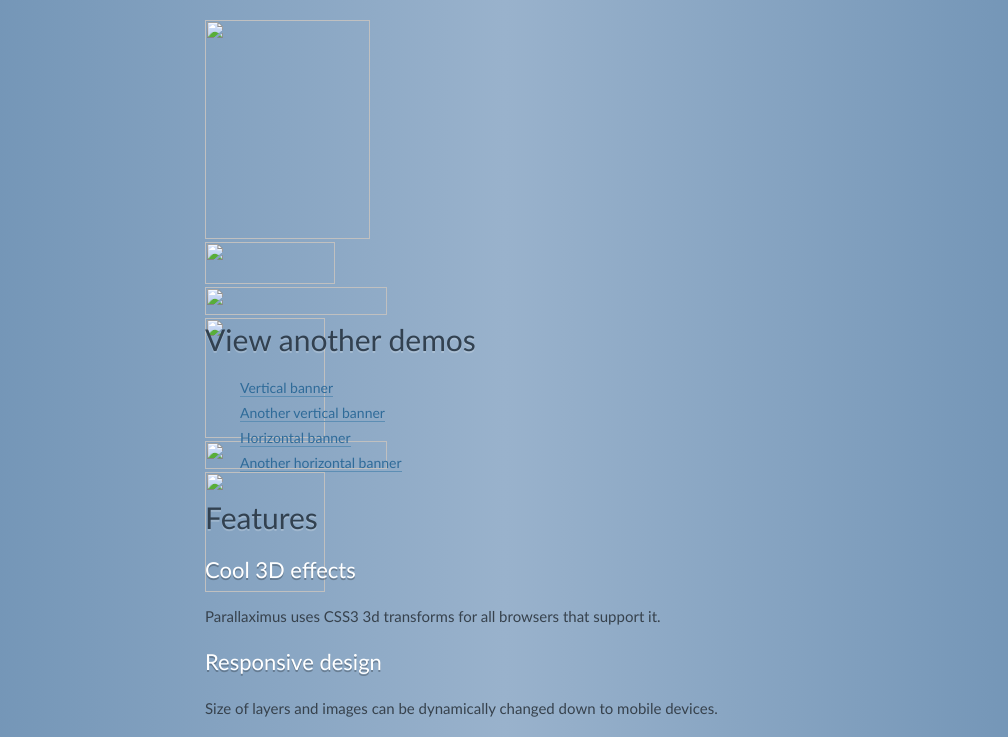
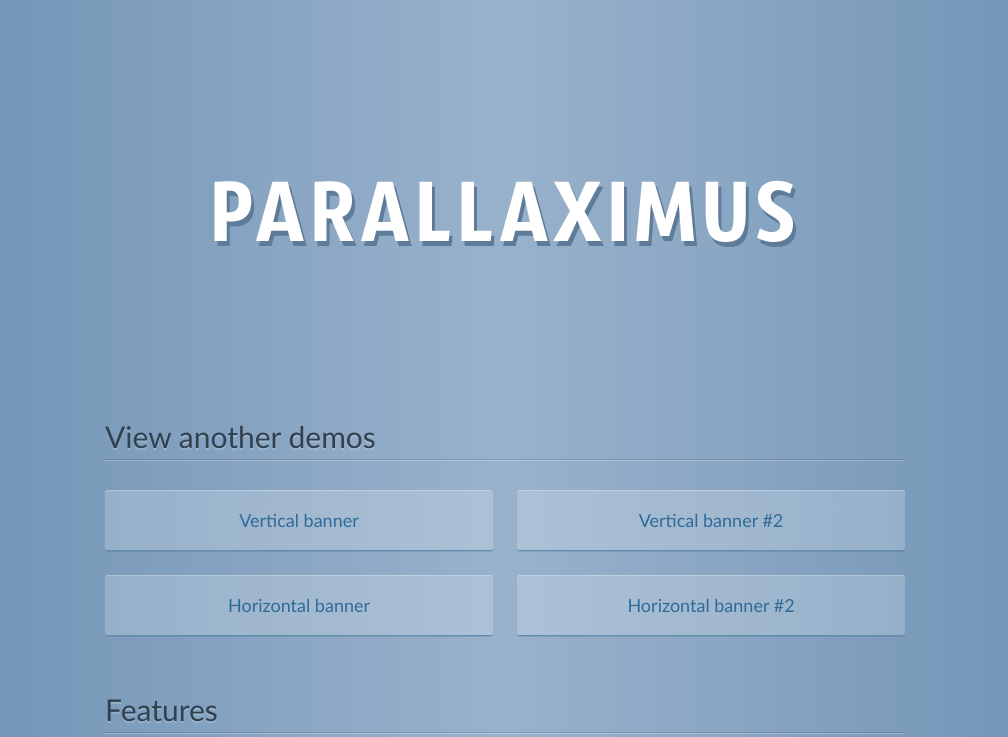
Before and after one commit to upsolution/devsukhar, a plain HTML site: page parallaximus/index.html in a window 1280 px wide. Shown: the top 737 px of the page, without its empty margins (135-1143 px from the left). Drawn offline with Linux system fonts and the light colour scheme; a script that the page names is missing.

Commit message:
update styles

```diff
--- a/parallaximus/css/style.css
+++ b/parallaximus/css/style.css
@@ -2,8 +2,6 @@ body {
 	font-family: Trebuchet ms,Tahoma,sans-serif;
 	color: #37424d;
 	}
-
-/* selection */
 ::selection {
 	background: #4e697d;
 	color: #fff;
@@ -34,69 +32,44 @@ a {
 		border-bottom: 1px solid #444;
 		}
 
-.l-canvas {
-	background: #83a1bf; /* Old browsers */
-	background: -moz-linear-gradient(left,  #6b8fb2 0%, #99b2cc 50%, #6b8fb2 100%); /* FF3.6+ */
-	background: -webkit-gradient(linear, left top, right top, color-stop(0%,#6b8fb2), color-stop(50%,#99b2cc), color-stop(100%,#6b8fb2)); /* Chrome,Safari4+ */
-	background: -webkit-linear-gradient(left,  #6b8fb2 0%,#99b2cc 50%,#6b8fb2 100%); /* Chrome10+,Safari5.1+ */
-	background: -o-linear-gradient(left,  #6b8fb2 0%,#99b2cc 50%,#6b8fb2 100%); /* Opera 11.10+ */
-	background: -ms-linear-gradient(left,  #6b8fb2 0%,#99b2cc 50%,#6b8fb2 100%); /* IE10+ */
-	background: linear-gradient(to right,  #6b8fb2 0%,#99b2cc 50%,#6b8fb2 100%); /* W3C */
-	filter: progid:DXImageTransform.Microsoft.gradient( startColorstr='#6b8fb2', endColorstr='#6b8fb2',GradientType=1 ); /* IE6-9 */
-	}
-.l-canvas-h {
-	margin: 0 auto;
-	width: 600px;
-	padding: 20px 0 60px;
-	}
-.w-parallaximus {
-	height: 300px;
-	width: 600px;
-	}
-
-/* g-html */
+/* typography */
 h1, h2, h3, h4 {
 	font-family: Trebuchet ms,Tahoma,sans-serif;
 	font-weight: 200;
 	}
 h1 {
-	margin: 0 0 20px;
+	margin: 0 0 15px;
 	color: #324150;
 	font-size: 36px;
 	line-height: 44px;
 	}
 h2 {
-	margin: 0 0 20px;
+	margin: 0 0 30px;
+	padding: 10px 0 4px;
+	border-bottom: 1px solid rgba(0,0,0,0.15);
+	box-shadow: 0 1px 0 rgba(255,255,255,0.25);
 	color: #324150;
 	font-size: 30px;
 	line-height: 38px;
 	text-shadow: 0 2px 0 rgba(255,255,255,0.2)
 	}
 h3 {
-	margin: 0 0 20px;
+	margin: 0 0 10px;
 	color: #fff;
 	font-size: 22px;
 	line-height: 28px;
 	text-shadow: 0 2px 0 rgba(0,0,0,0.25)
 	}
 h4 {
-	margin: 0 0 20px;
+	margin: 0 0 15px;
 	color: #324150;
 	font-size: 18px;
 	line-height: 24px;
 	}
 p {
-	margin: 0 0 20px;
+	margin: 0 0 15px;
 	font-size: 15px;
 	line-height: 24px;
-	}
-hr {
-	border-bottom: 1px solid #ddd;
-	border-right: none;
-	border-left: none;
-	border-top: none;
-	margin: 0 0 20px;
-	height: 1px;
 	}
 ul {
 	margin: 0 0 25px;
@@ -112,3 +85,97 @@ ol {
 		font-size: 14px;
 		line-height: 20px;
 		}
+
+.l-canvas {
+	background: #83a1bf; /* Old browsers */
+	background: -moz-linear-gradient(left,  #6b8fb2 0%, #99b2cc 50%, #6b8fb2 100%); /* FF3.6+ */
+	background: -webkit-gradient(linear, left top, right top, color-stop(0%,#6b8fb2), color-stop(50%,#99b2cc), color-stop(100%,#6b8fb2)); /* Chrome,Safari4+ */
+	background: -webkit-linear-gradient(left,  #6b8fb2 0%,#99b2cc 50%,#6b8fb2 100%); /* Chrome10+,Safari5.1+ */
+	background: -o-linear-gradient(left,  #6b8fb2 0%,#99b2cc 50%,#6b8fb2 100%); /* Opera 11.10+ */
+	background: -ms-linear-gradient(left,  #6b8fb2 0%,#99b2cc 50%,#6b8fb2 100%); /* IE10+ */
+	background: linear-gradient(to right,  #6b8fb2 0%,#99b2cc 50%,#6b8fb2 100%); /* W3C */
+	filter: progid:DXImageTransform.Microsoft.gradient( startColorstr='#6b8fb2', endColorstr='#6b8fb2',GradientType=1 ); /* IE6-9 */
+	}
+.l-canvas-h {
+	margin: 0 auto;
+	width: 800px;
+	padding: 20px 0 60px;
+	}
+.w-parallaximus {
+	height: 67px;
+	width: 582px;
+	position: relative;
+	margin: 160px auto;
+	}
+.w-parallaximus-layer {
+    position: absolute;
+	}
+.w-parallaximus-layer img {
+    position: absolute;
+	top: 0;
+	}
+.w-parallaximus-layer.index_1 > img {
+    left: 0;
+	}
+.w-parallaximus-layer.index_2 > img {
+    left: 100px;
+	}
+.w-parallaximus-layer.index_3 > img {
+    left: 200px;
+	}
+.w-parallaximus-layer.index_4 > img {
+    left: 282px;
+	}
+.w-parallaximus-layer.index_5 > img {
+    left: 392px;
+	}
+.w-parallaximus-layer.index_6 > img {
+    left: 490px;
+	}
+
+.l-examples {
+	font-size: 0;
+	margin: 0 0 20px;
+	padding: 0;
+	}
+.l-example {
+	display: inline-block;
+	width: 48.5%;
+	margin-right: 3%;
+	margin-bottom: 3%;
+	vertical-align: top;
+	font-size: 18px;
+	*display: inline;
+	}
+.l-example a {
+	display: block;
+	background: rgba(255,255,255,0.2);
+	box-shadow: 0 1px 0 rgba(0,0,0,0.1), 0 1px 0 rgba(255,255,255,0.25) inset;
+	border-radius: 3px;
+	padding: 20px 0;
+	text-align: center;
+	}
+.l-example a:hover {
+	background: rgba(255,255,255,0.5);
+	}
+.l-example:nth-child(2n) {
+	margin-right: 0;
+	}
+
+.l-tabs {
+	font-size: 0;
+	}
+.l-tab {
+	display: inline-block;
+	width: 30%;
+	margin-right: 5%;
+	margin-bottom: 20px;
+	vertical-align: top;
+	*display: inline;
+	}
+.l-tab:hover {
+	color: #000;
+	}
+.l-tab:nth-child(3n) {
+	margin-right: 0;
+	}
--- a/parallaximus/index.html
+++ b/parallaximus/index.html
@@ -18,32 +18,32 @@
 
 		<div class="w-parallaximus">
 			<div class="w-parallaximus-layer index_1">
-				<img src="img/pa.png" width="165" height="219" alt="">
+				<img src="img/pa.png" width="100" height="67" alt="">
 			</div>
 			<div class="w-parallaximus-layer index_2">
-				<img src="img/ra.png" width="130" height="42" alt="">
+				<img src="img/ra.png" width="100" height="67" alt="">
 			</div>
 			<div class="w-parallaximus-layer index_3">
-				<img src="img/ll.png" width="182" height="28" alt="">
+				<img src="img/ll.png" width="82" height="67" alt="">
 			</div>
 			<div class="w-parallaximus-layer index_4">
-				<img src="img/ax.png" width="120" height="120" alt="">
+				<img src="img/ax.png" width="110" height="67" alt="">
 			</div>
 			<div class="w-parallaximus-layer index_5">
-				<img src="img/im.png" width="182" height="28" alt="">
+				<img src="img/im.png" width="98" height="67" alt="">
 			</div>
 			<div class="w-parallaximus-layer index_6">
-				<img src="img/us.png" width="120" height="120" alt="">
+				<img src="img/us.png" width="92" height="67" alt="">
 			</div>
 		</div>
 
 		<h2>View another demos</h2>
 
-		<ul>
-			<li><a href="#">Vertical banner</a></li>
-			<li><a href="#">Another vertical banner</a></li>
-			<li><a href="#">Horizontal banner</a></li>
-			<li><a href="#">Another horizontal banner</a></li>
+		<ul class="l-examples">
+			<li class="l-example"><a href="#">Vertical banner</a></li>
+			<li class="l-example"><a href="#">Vertical banner #2</a></li>
+			<li class="l-example"><a href="#">Horizontal banner</a></li>
+			<li class="l-example"><a href="#">Horizontal banner #2</a></li>
 		</ul>
 
 		<h2>Features</h2>
```
Also changed, not shown: parallaximus/img/ax.png (added), parallaximus/img/im.png (added), parallaximus/img/ll.png (added), parallaximus/img/pa.png (added), parallaximus/img/ra.png (added), parallaximus/img/us.png (added).
